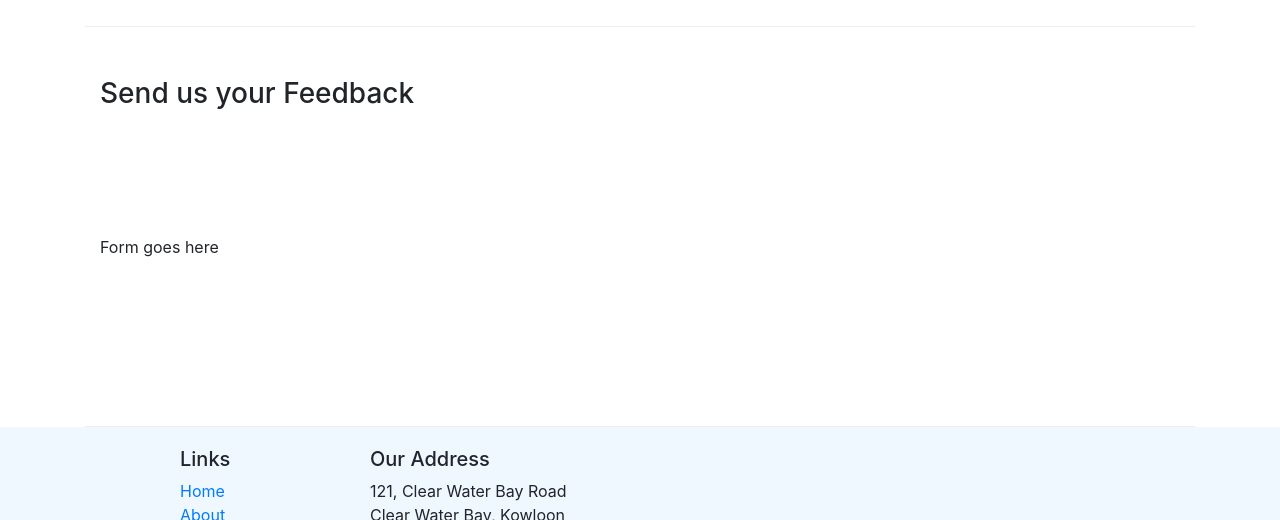
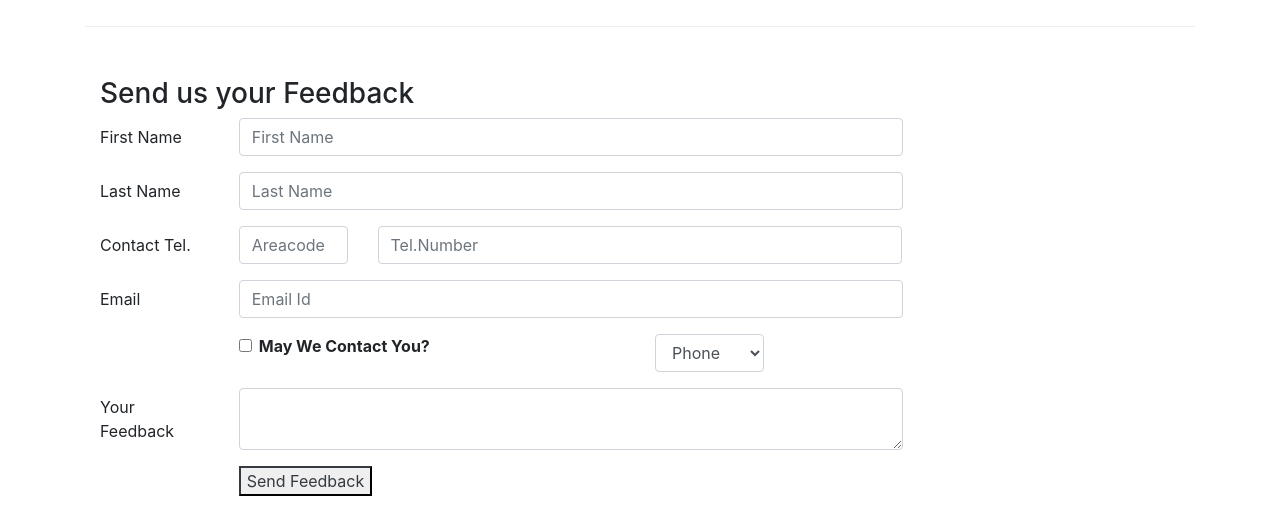
Before and after one commit to anshuman725/Restaurant-Site, a website: page contactus.html in a window 1280 px wide. Shown: the part 870-1390 px from the top of the page. Drawn offline with nearby package versions, Linux system fonts and the light colour scheme.

Commit message:
Adding Contact us Form to About us page

```diff
--- a/contactus.html
+++ b/contactus.html
@@ -93,7 +93,63 @@
               <h3>Send us your Feedback</h3>
            </div>
             <div class="col-12 col-md-9">
-                Form goes here
+                <form>
+                    <div class="form-group row">
+                        <label for="firstname" class="col-md-2 col-form-label">First Name</label>
+                        <div class="col-md-10">
+                            <input type="text" class="form-control" id="firstname" name="firstname" placeholder="First Name">
+                        </div>
+                    </div>
+                    <div class="form-group row">
+                        <label for="lastname" class="col-md-2 col-form-label">Last Name</label>
+                        <div class="col-md-10">
+                            <input type="text" class="form-control" id="lastname" name="lastname" placeholder="Last Name">
+                        </div>
+                    </div>
+                    <div class="form-group row">
+                        <label for="telnum" class="col-12 col-md-2 col-form-label">Contact Tel.</label>
+                        <div class="col-5 col-md-2">
+                            <input type="tel" class="form-control" id="areacode" name="areacode" placeholder="Areacode">
+                        </div>
+                        <div class="col-7 col-md-8">
+                            <input type="tel" class="form-control" id="telnum" name="telnum" placeholder="Tel.Number">
+                    </div>
+
+                    </div>
+                    <div class="form-group row">
+                        <label for="Email" class="col-md-2 col-form-label">Email</label>
+                        <div class="col-md-10">
+                            <input type="Email" class="form-control" id="Email" name="Email" placeholder="Email Id">
+                        </div>
+                    </div>
+                    <div class="form-group row">
+                        <div class="col-md-6 offset-2">
+                            <div class="form-check">
+                                <input type="checkbox" class="form-check-input" name="approve" id="approve" value="">
+                                <label class="form-check-label" for="approve"><strong>May We Contact You?</strong></label>
+                            </div>
+                        </div>
+                        <div class="col-md-2 offse-md-2">
+                            <select class="form-control">
+                                <option>Phone</option>
+                                <option>Email</option>
+                            </select>
+                        </div>
+                    </div>
+                    <div class="form-group row">
+                        <label for="Feedback" class="col-md-2 col-form-label">Your Feedback</label>
+                        <div class="col-md-10">
+                            <textarea class="form-control" id="Feedback" name="Feedback" row="22"></textarea>
+                        </div>
+                    </div>
+                    <div class="form-group row">
+                        <div class="col-md-10 offset-md-2">
+                        <button type="submit" class="btn-outline-dark">
+                            Send Feedback
+                        </button>
+                    </div>
+                </div>
+                </form>
             </div>
              <div class="col-12 col-md">
             </div>
```
